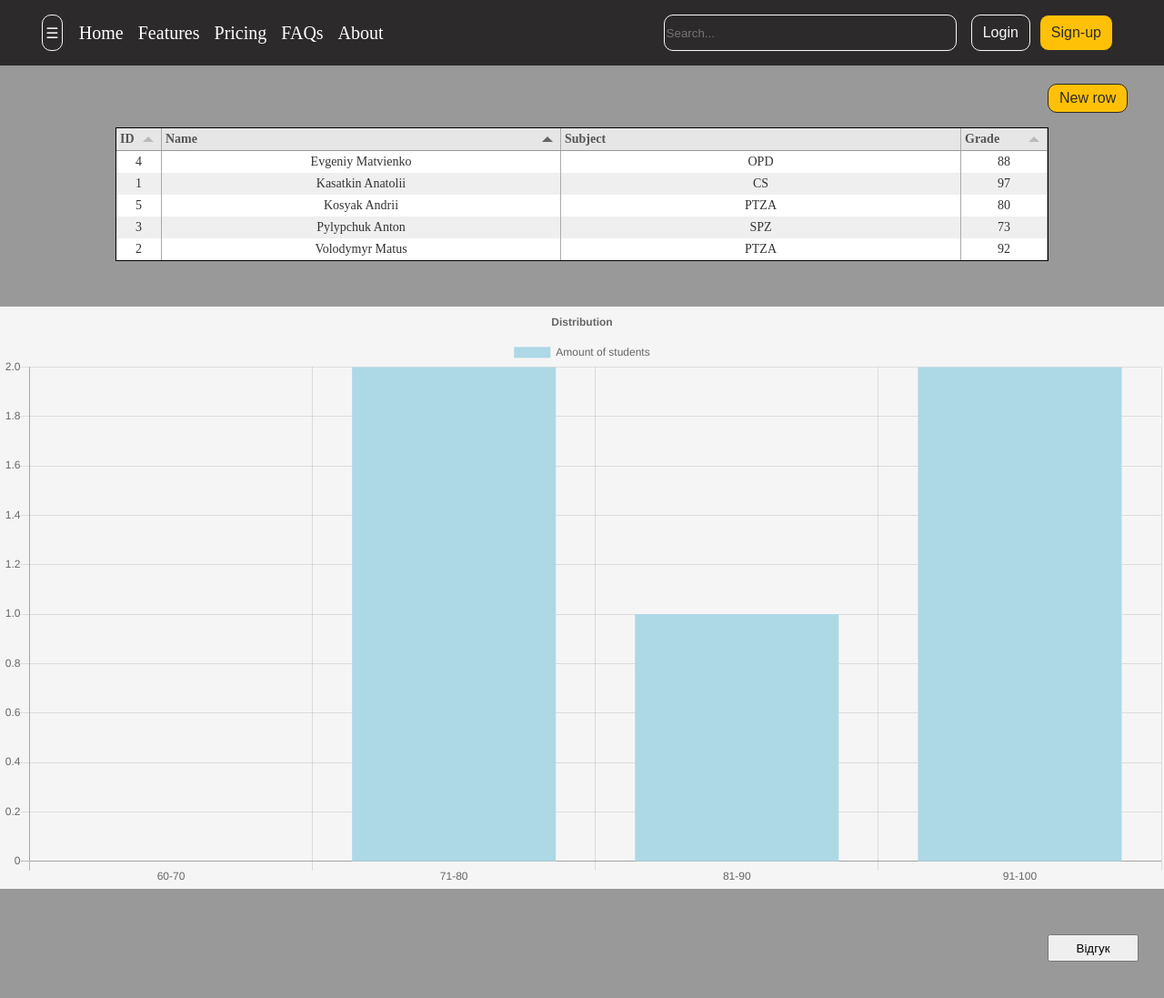
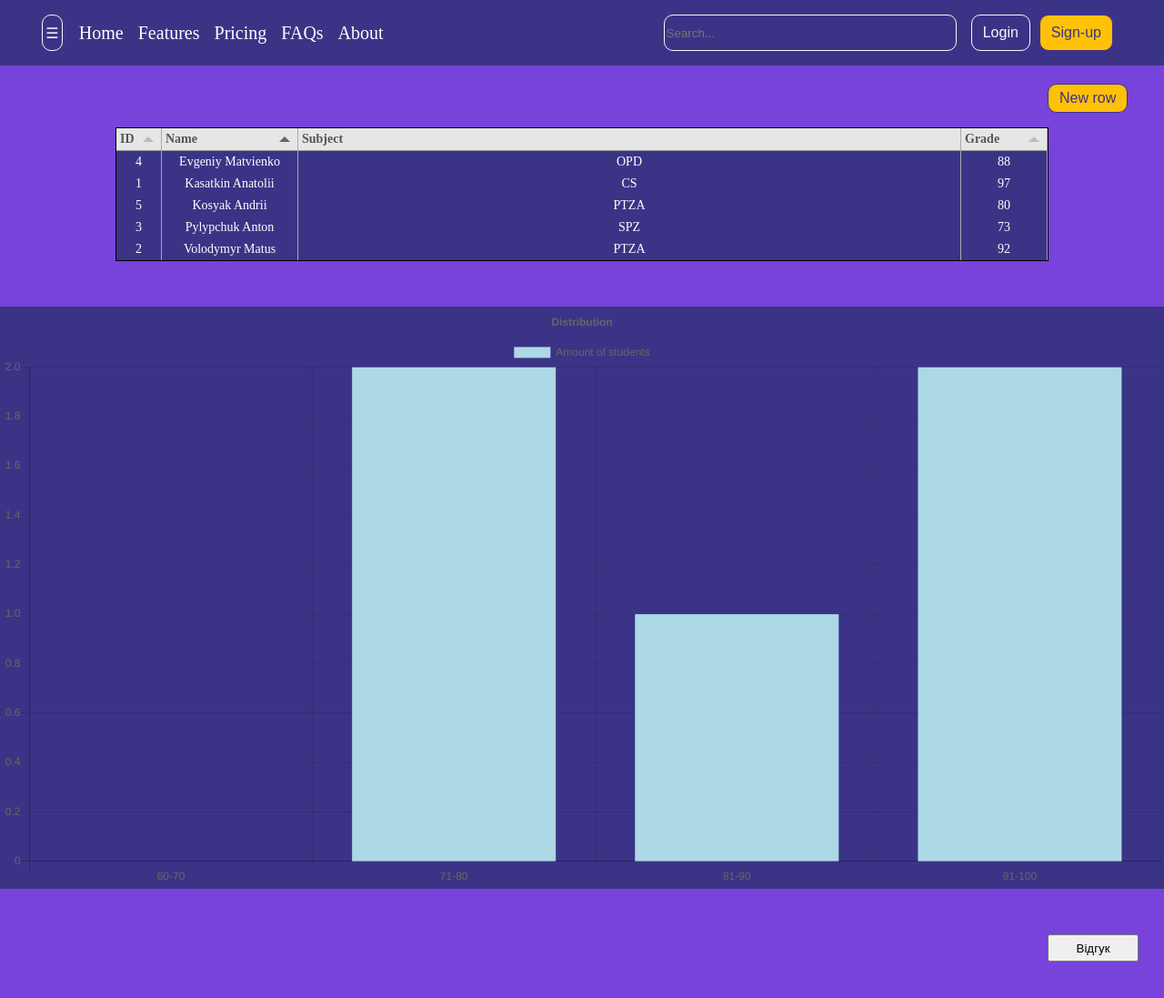
Before and after one commit to Zhenia-Matvienko/Paranormal_distribution, a PHP site: page / in a window 1280 px wide. Shown: the whole page at 91% size. Run offline with PHP 8.4, Linux system fonts and the light colour scheme.

Commit message:
changing color in table

```diff
--- a/css/style.css
+++ b/css/style.css
@@ -1,10 +1,10 @@
 body{
-    background-color: rgb(153, 153, 153);
+    background-color: #7743DB;
     margin: auto;
 }
 header{
     display: block;
-    background-color: #2c2a2a;
+    background-color: #3B3486;
     padding: 16px;
     height: auto;
     justify-content: center;
@@ -48,7 +48,7 @@ header{
     opacity: 0.5;
 }
 .searchpull{
-    background-color: #2c2a2a;
+    background-color: #3B3486;
     margin-right: 16px;
     float: left;
     border: 1px solid #f8f9fa;
@@ -64,7 +64,7 @@ header{
 }
 .btnlogin{
     padding: 6px 12px 6px 12px;
-    background-color: #2c2a2a;
+    background-color: #3B3486;
     color: #f8f9fa;
     font-size: 1rem;
     white-space: nowrap;
@@ -76,17 +76,17 @@ header{
 }
 .btnlogin:active{
     background-color: #f8f9fa;
-    color: #2c2a2a;
+    color: #3B3486;
 }
 .btnsign{
     padding: 6px 12px 6px 12px;
     background-color: #ffc107;
-    color: #2c2a2a;
+    color: #3B3486;
     font-size: 1rem;
     white-space: nowrap;
     margin-right: 10px;
     border-radius: 10px;
-    border: 1px solid #2c2a2a;
+    border: 1px solid #3B3486;
     cursor: pointer;
 }
 .btnsign:active{
@@ -99,7 +99,7 @@ header{
 .sidebar{
     height: 100%;
     width: 200px;
-    background-color: #2c2a2a;
+    background-color: #3B3486;
     position: fixed!important;
     z-index: 1;
     overflow: auto;
@@ -107,7 +107,7 @@ header{
 }
 .btnclose{
     padding: 6px 12px 6px 12px;
-    background-color: #2c2a2a;
+    background-color: #3B3486;
     color: #f8f9fa;
     font-size: 1rem;
     white-space: nowrap;
@@ -135,12 +135,12 @@ table, th, td {
 .btnaddrow{
     padding: 6px 12px 6px 12px;
     background-color: #ffc107;
-    color: #2c2a2a;
+    color: #3B3486;
     font-size: 1rem;
     white-space: nowrap;
     margin: 20px 20px 0 90vw;
     border-radius: 10px;
-    border: 1px solid #2c2a2a;
+    border: 1px solid #3B3486;
     cursor: pointer;
     display: block;
 }
@@ -202,12 +202,12 @@ table, th, td {
     top: 50%;
     transform: translate(-50%, -50%);
     box-sizing: border-box;
-    background-color: #2c2a2a;
+    background-color: #3B3486;
     color: #fff;
 }
 
 canvas {
-    background-color: whitesmoke;
+    background-color: #3B3486;
     margin: 50px auto;
     width: 60%;
     max-width: 1300px;
@@ -225,3 +225,10 @@ main {
     width: 80px;
     height: 40px;
 }
+
+#tabulator-header{
+    color: #3B3486;
+}
+.tabulator-header{
+    color: #3B3486;
+}
--- a/js/script.js
+++ b/js/script.js
@@ -100,11 +100,26 @@ var table = new Tabulator("#example-table", {
     //columnDefaults:{
     //    tooltip:true,         //show tool tips on cells
     //},
+    rowFormatter:function(row){
+            row.getElement().style.backgroundColor = "#3B3486";
+    },
     columns:[                 //define the table columns
-        {title:"ID", field:"id",  width:50, editor:"input"},
-        {title:"Name", field:"name", editor:"input"},
-        {title:"Subject", field:"subject", editor:"input", headerSort:false},
-        {title:"Grade", field:"grade", width:95, editor:"input"},
+        {title:"ID", field:"id",  width:50, editor:"input", formatter:function(cell, formatterParams){
+            var value = cell.getValue();
+            return "<span style='color:#ffffff;'>" + value + "</span>";
+         }},
+        {title:"Name", field:"name", width:150, formatter:function(cell, formatterParams){
+            var value = cell.getValue();
+            return "<span style='color:#ffffff;'>" + value + "</span>";
+         }},
+        {title:"Subject", field:"subject", editor:"input", headerSort:false, formatter:function(cell, formatterParams){
+            var value = cell.getValue();
+            return "<span style='color:#ffffff;'>" + value + "</span>";
+         }},
+        {title:"Grade", field:"grade", width:95, editor:"input", formatter:function(cell, formatterParams){
+            var value = cell.getValue();
+            return "<span style='color:#ffffff;'>" + value + "</span>";
+         }},
 
     ],
 });
@@ -132,15 +147,3 @@ new Chart("myChart",
             }
         }
     });
-
-
-
-
-
-
-    function changeElement(id) {
-        var el = document.getElementById(id);
-        el.style.color = "red";
-        el.style.fontSize = "25px";
-        el.style.zIndex = "300";
-      }
```
